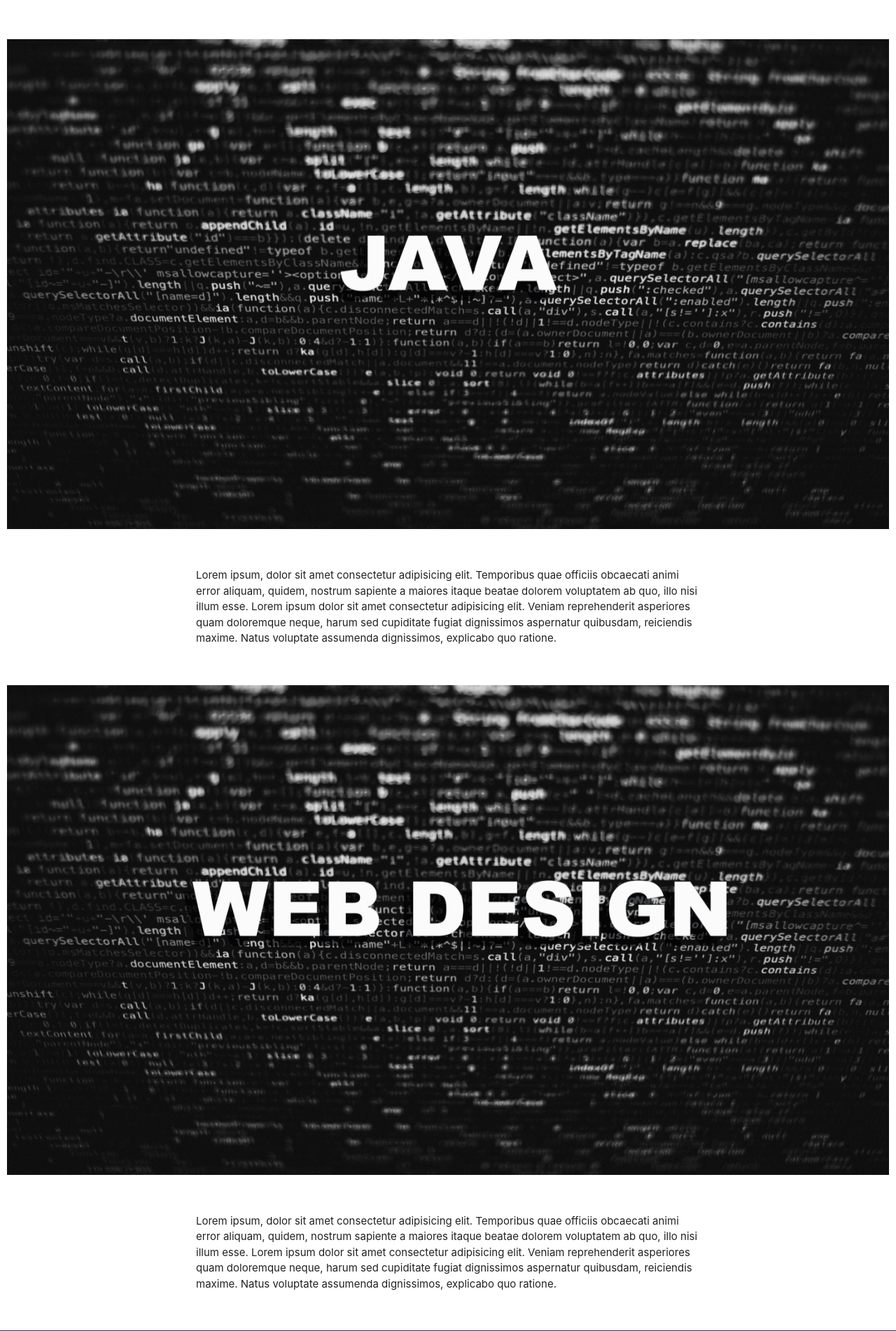
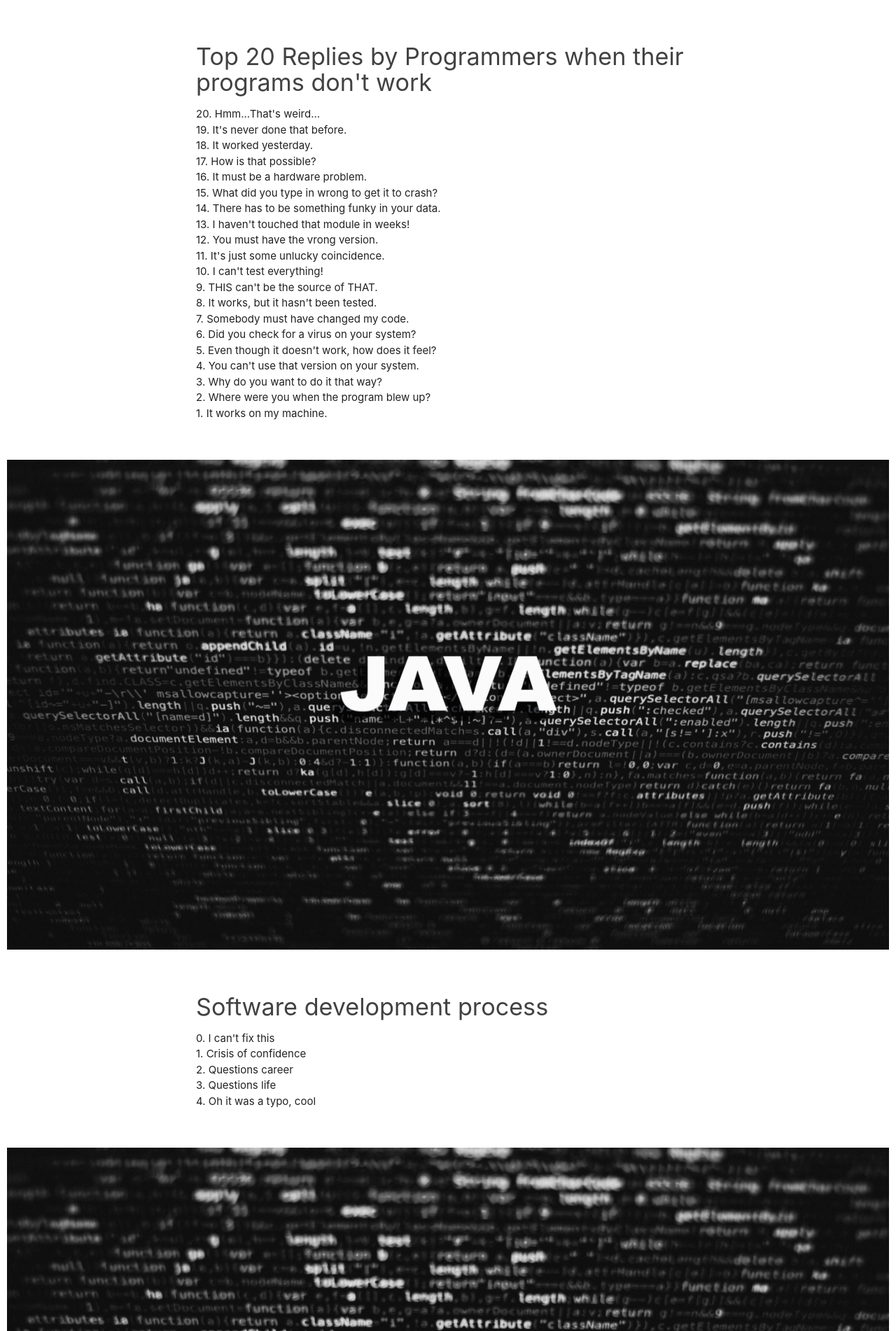
Before and after one commit to Arturasrom/grupe3, a PHP site: page / in a window 1280 px wide. Shown: the part 1849-3751 px from the top of the page at 70% size. Run offline with PHP 8.4, Linux system fonts and the light colour scheme.

Commit message:
ausros main page

```diff
--- a/index.php
+++ b/index.php
@@ -14,8 +14,15 @@
 
 <div class="container">
   <div class="middle-text">
-    <p>Lorem, ipsum dolor sit amet consectetur adipisicing elit. Mollitia maxime ea praesentium quidem adipisci voluptates officiis facere. Blanditiis pariatur necessitatibus delectus alias animi, voluptatum illum, tempore officiis praesentium unde omnis.
-      Lorem ipsum dolor sit amet consectetur adipisicing elit. Mollitia explicabo sunt provident, ut repellat quod porro, ipsam minima eos ex esse, corrupti asperiores quos assumenda hic qui nesciunt est deserunt.
+    <h4 class="joke grey-text text-darken-3">THE PROBLEM ABOUT BEING A PROGRAMMER</h4>
+    <p><br>
+    My mom said: "Honney, please go to the market and buy 1 bottle of milk. If they have eggs, bring 6"
+<br><br>
+    I came back with 6 bottles of milk.
+<br><br>
+    She said: "Why the hell did you buy 6 bottles of milk?"
+<br><br>
+    I said: "Because they had eggs!"
     </p>
   </div>
 </div>
@@ -28,8 +35,28 @@
 
   <div class="container">
     <div class="middle-text">
+    <h4 class="joke grey-text text-darken-3">Top 20 Replies by Programmers when their programs don't work</h4>
       <p>
-        Lorem ipsum, dolor sit amet consectetur adipisicing elit. Temporibus quae officiis obcaecati animi error aliquam, quidem, nostrum sapiente a maiores itaque beatae dolorem voluptatem ab quo, illo nisi illum esse. Lorem ipsum dolor sit amet consectetur adipisicing elit. Veniam reprehenderit asperiores quam doloremque neque, harum sed cupiditate fugiat dignissimos aspernatur quibusdam, reiciendis maxime. Natus voluptate assumenda dignissimos, explicabo quo ratione.
+        20. Hmm...That's weird... <br>
+        19. It's never done that before. <br>
+        18. It worked yesterday. <br>
+        17. How is that possible? <br>
+        16. It must be a hardware problem. <br>
+        15. What did you type in wrong to get it to crash? <br>
+        14. There has to be something funky in your data. <br>
+        13. I haven't touched that module in weeks! <br>
+        12. You must have the vrong version. <br>
+        11. It's just some unlucky coincidence. <br>
+        10. I can't test everything! <br>
+        9. THIS can't be the source of THAT. <br>
+        8. It works, but it hasn't been tested. <br>
+        7. Somebody must have changed my code. <br>
+        6. Did you check for a virus on your system? <br>
+        5. Even though it doesn't work, how does it feel? <br>
+        4. You can't use that version on your system. <br>
+        3. Why do you want to do it that way? <br>
+        2. Where were you when the program blew up? <br>
+        1. It works on my machine.
       </p>
     </div>
   </div>
@@ -40,8 +67,13 @@
 
   <div class="container">
     <div class="middle-text">
+    <h4 class="joke grey-text text-darken-3">Software development process</h4>
       <p>
-        Lorem ipsum, dolor sit amet consectetur adipisicing elit. Temporibus quae officiis obcaecati animi error aliquam, quidem, nostrum sapiente a maiores itaque beatae dolorem voluptatem ab quo, illo nisi illum esse. Lorem ipsum dolor sit amet consectetur adipisicing elit. Veniam reprehenderit asperiores quam doloremque neque, harum sed cupiditate fugiat dignissimos aspernatur quibusdam, reiciendis maxime. Natus voluptate assumenda dignissimos, explicabo quo ratione.
+        0. I can't fix this <br>
+        1. Crisis of confidence <br>
+        2. Questions career <br>
+        3. Questions life <br>
+        4. Oh it was a typo, cool <br>
       </p>
     </div>
   </div>
@@ -53,7 +85,8 @@
   <div class="container">
     <div class="middle-text">
       <p>
-        Lorem ipsum, dolor sit amet consectetur adipisicing elit. Temporibus quae officiis obcaecati animi error aliquam, quidem, nostrum sapiente a maiores itaque beatae dolorem voluptatem ab quo, illo nisi illum esse. Lorem ipsum dolor sit amet consectetur adipisicing elit. Veniam reprehenderit asperiores quam doloremque neque, harum sed cupiditate fugiat dignissimos aspernatur quibusdam, reiciendis maxime. Natus voluptate assumenda dignissimos, explicabo quo ratione.
+        Comic Sans MS is never an acceptable font. <br><br>
+        <p style="font-family: Comic Sans MS">Unless you are an 8 year old girl writing a poem about unicorns.</p>
       </p>
     </div>
   </div>
```
Also changed, not shown: images/1 (2).jpg (deleted), images/1 (3).jpg (deleted), images/1 (4).jpg (deleted).
